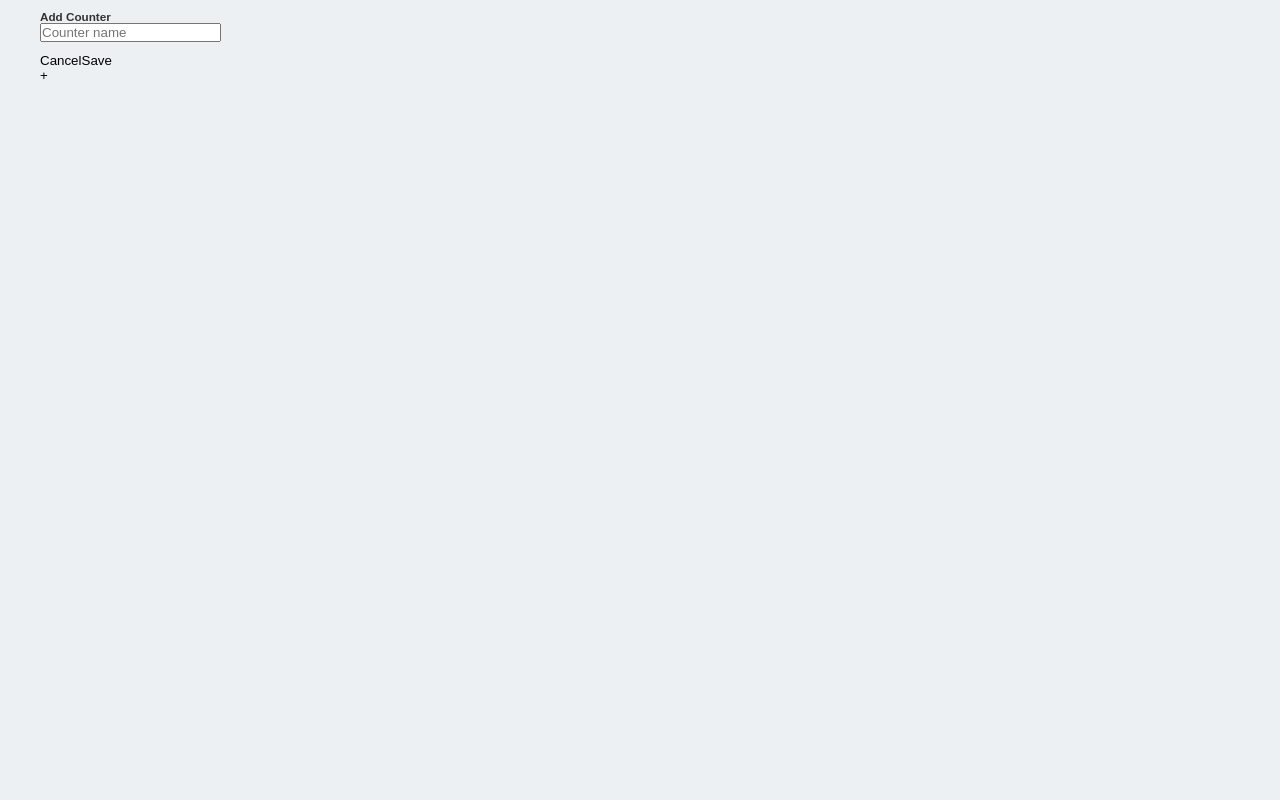
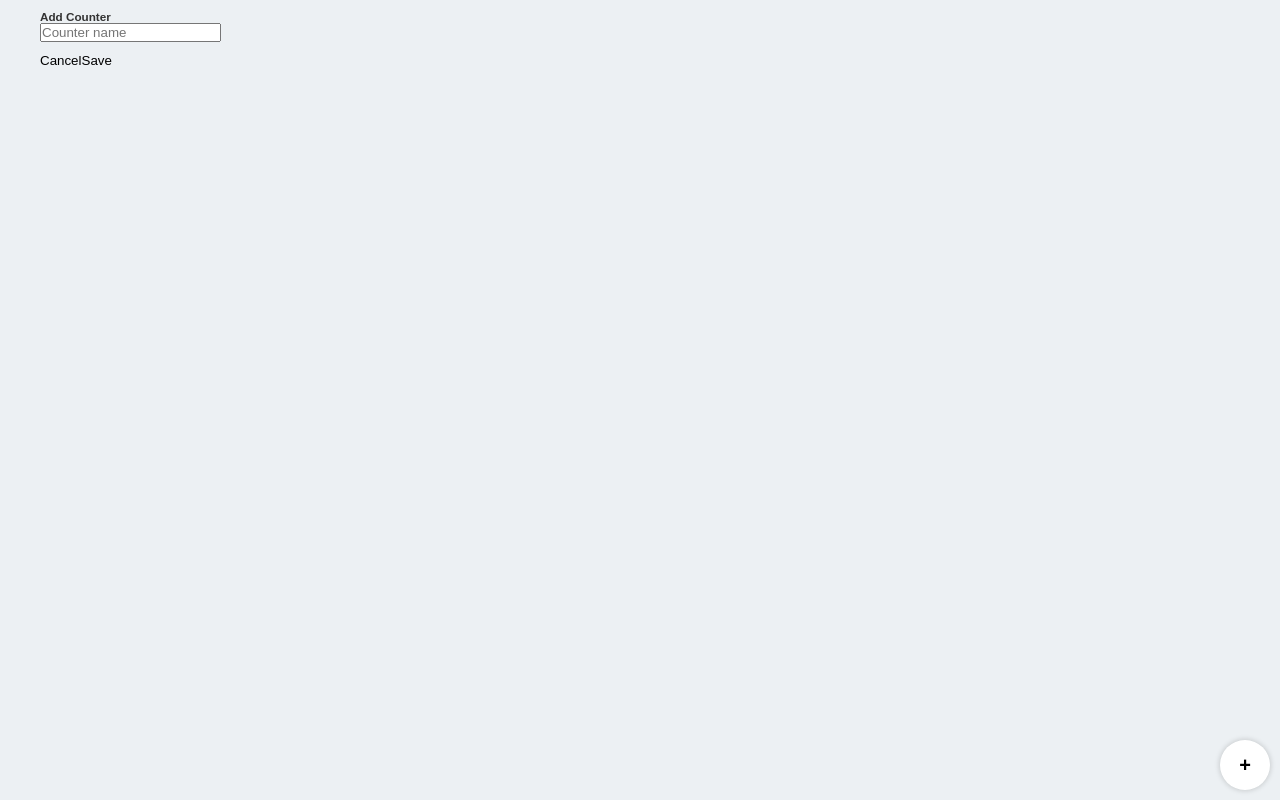
Before and after one commit to gloirekiba/better-counter, a React (Create React App) app: page / in a window 1280 px wide. Built offline with nearby package versions, Linux system fonts and the light colour scheme.

Commit message:
♻️ refactor code & add styled component

```diff
--- a/src/components/AddCounter/index.jsx
+++ b/src/components/AddCounter/index.jsx
@@ -1,5 +1,25 @@
+import React from "react";
+import styled from "styled-components";
+
 const AddCounter = () => {
-  return <button className="add-counter">+</button>;
+  return <Button>+</Button>;
 };
 
+const Button = styled.button`
+  position: fixed;
+  font-size: 2rem;
+  font-weight: 700;
+  width: 50px;
+  height: 50px;
+  padding: 0.5em;
+  display: flex;
+  align-items: center;
+  justify-content: center;
+  background-color: #fff;
+  border-radius: 50%;
+  box-shadow: 0 0 5px 1px rgba(0, 0, 0, 0.144);
+  right: 10px;
+  bottom: 10px;
+`;
+
 export default AddCounter;
```
